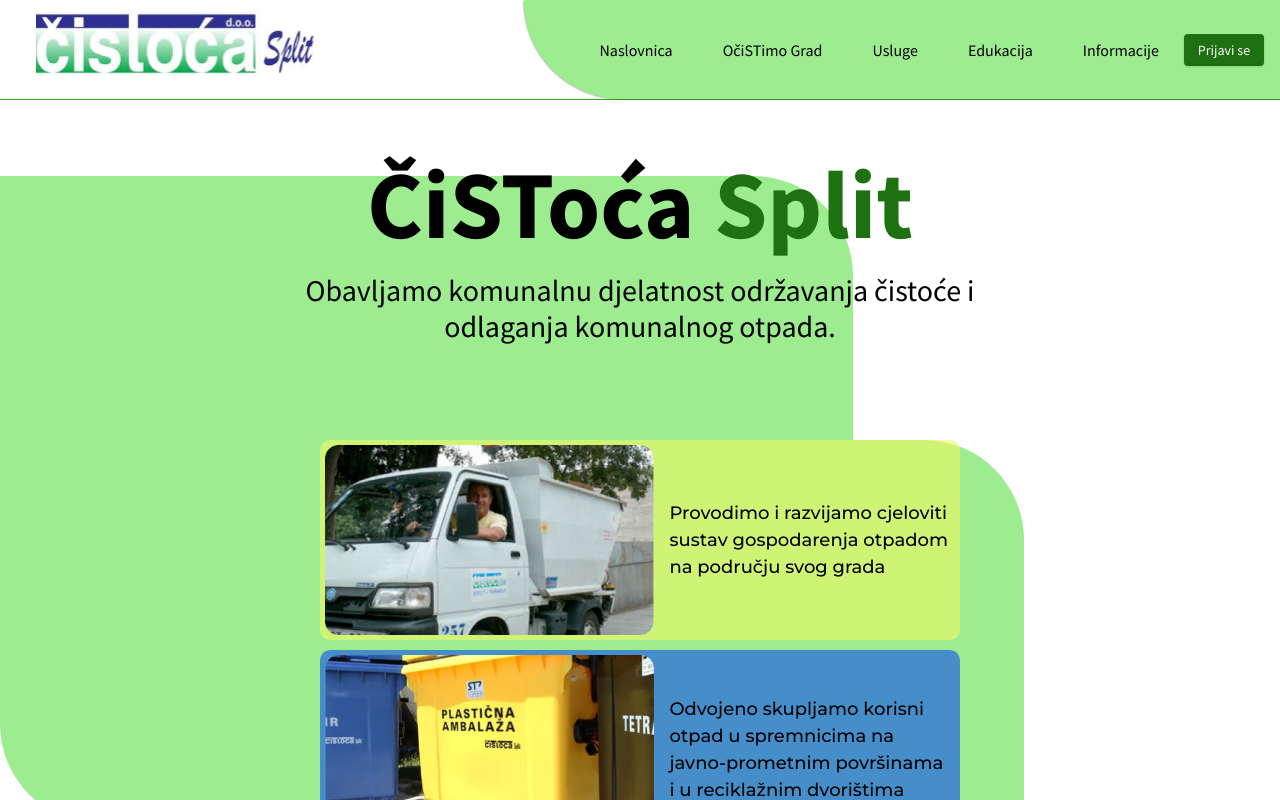
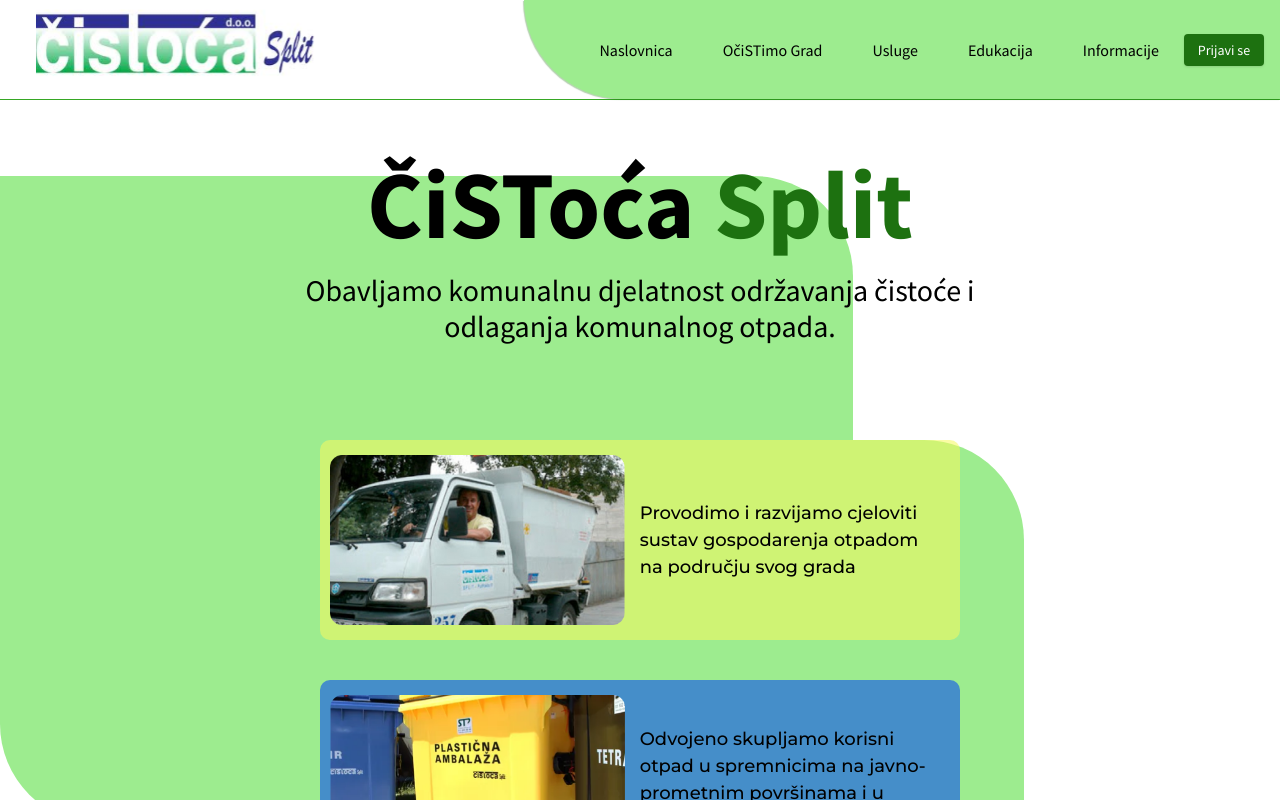
Before and after one commit to LovreCikojevic120/CiSToca-Korisnicka_Sucelja, a Next.js app: page / in a window 1280 px wide. Shown: the top 800 px of the page. Built offline with nearby package versions, Linux system fonts and the light colour scheme.

Commit message:
Minor css fixes

```diff
--- a/styles/cleanCity.css
+++ b/styles/cleanCity.css
@@ -12,7 +12,7 @@
   align-self:center;
   min-height: 300px;
   background-color: #9DEC8F;
-  padding: 0;
+  padding: 0 10px;
   margin: 15px 5px;
   border-radius: 15px;
   inline-size: 316px;
@@ -25,6 +25,7 @@
   height: fit-content;
   max-height: 400px;
   margin:0;
+  border-radius: 10px;
 }
 
 .card-desc, .card-owner, .card-street{
--- a/styles/frontPage.css
+++ b/styles/frontPage.css
@@ -124,8 +124,9 @@
     display: flex;
     height: 200px;
     max-width: 50%;
-    margin: 10px auto;
+    margin: 40px auto;
     border-radius: 10px;
+    padding: 10px 5px;
 }
 
 @media only screen and (min-width: 1400px){
```
